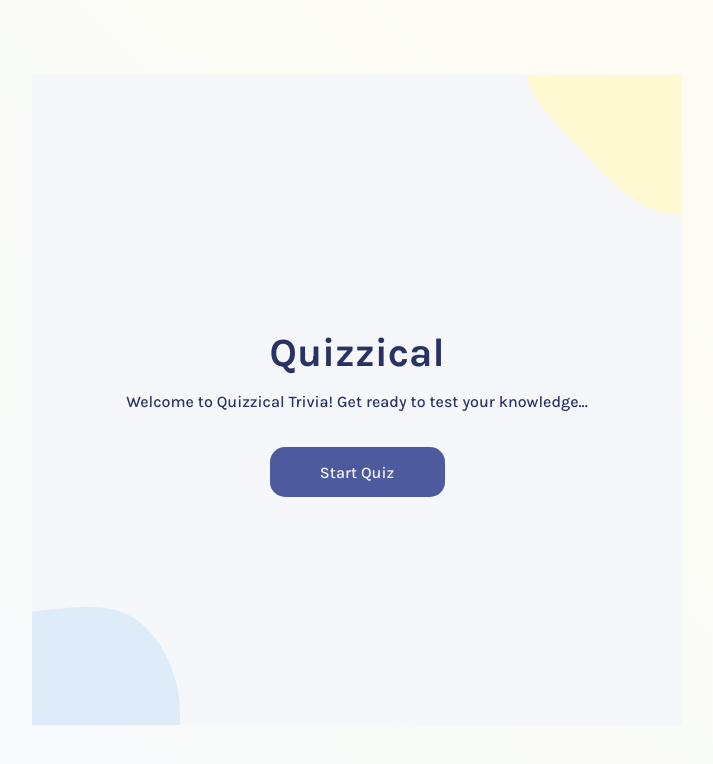
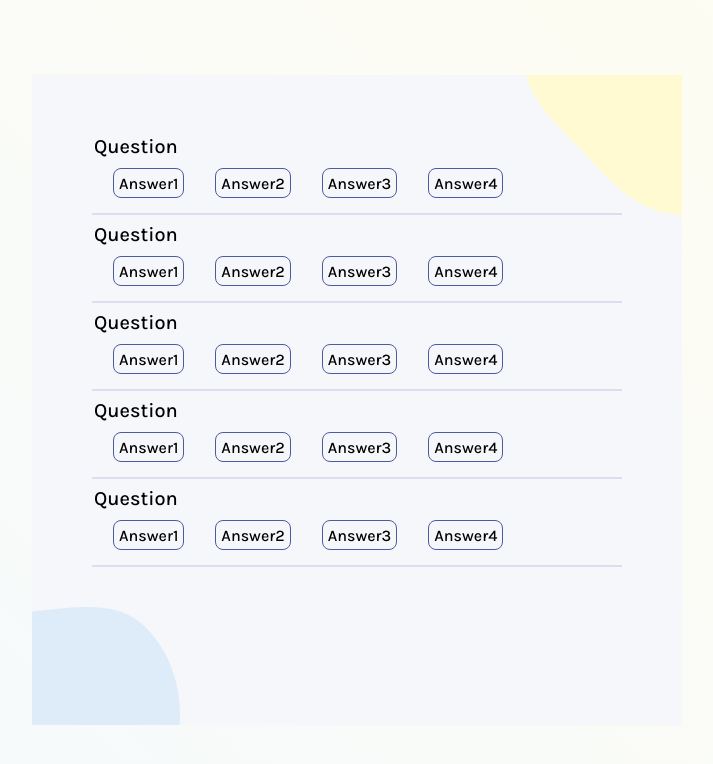
Before and after one commit to gummyworm03/quizzical-trivia-app, a React (Create React App) app: page / in a window 1280 px wide. Both pictures are taken after a click on the button "Start Quiz". Shown: the top 764 px of the page, without its empty margins (283-996 px from the left). Built offline with nearby package versions, Linux system fonts and the light colour scheme.

Commit message:
Add transition to quiz page and create quiz card component

```diff
--- a/package.json
+++ b/package.json
@@ -10,6 +10,7 @@
     "react": "^18.2.0",
     "react-dom": "^18.2.0",
     "react-scripts": "5.0.1",
+    "react-transition-group": "^4.4.5",
     "web-vitals": "^2.1.4"
   },
   "scripts": {
--- a/public/index.html
+++ b/public/index.html
@@ -24,6 +24,7 @@
       work correctly both with client-side routing and a non-root public URL.
       Learn how to configure a non-root public URL by running `npm run build`.
     -->
+
     <title>Quizzical</title>
   </head>
   <body>
--- a/src/App.js
+++ b/src/App.js
@@ -1,15 +1,19 @@
 import React, { useState, useEffect } from 'react';
-import { nanoid } from 'nanoid'
+import { nanoid } from 'nanoid';
 import Welcome from './components/Welcome';
 import QuizPage from './components/QuizPage';
 
 export default function App() {
   const [started, setStarted] = useState(false);
 
+  function startQuiz() {
+    setStarted(true);
+  }
+
   return (
     <div className="App">
-      <Welcome />
-      {started &&<QuizPage />}
+      <Welcome startQuiz={startQuiz}/>
+      {started &&<QuizPage started={started}/>}
     </div>
   );
 }
--- a/src/components/QuizCard.js
+++ b/src/components/QuizCard.js
@@ -0,0 +1,39 @@
+import React, { useState } from 'react';
+import '../styles.css';
+
+
+export default function QuizCard(props) {
+    return (
+        <main className='quiz-card'>
+            <fieldset>
+                <legend>Question</legend>
+
+                <input
+                    type="radio"
+                    name="answer1"
+                />
+                <label htmlFor="answer1">Answer1</label>
+
+                <input
+                    type="radio"
+                    name="answer2"
+                />
+                <label htmlFor="answer2">Answer2</label>
+
+                <input
+                    type="radio"
+                    name="amswer3"
+                />
+                <label htmlFor="answer3">Answer3</label>
+
+                <input
+                    type="radio"
+                    name="amswer4"
+                />
+                <label htmlFor="answer4">Answer4</label>
+
+            </fieldset>
+            <hr />
+        </main>
+    )
+}
--- a/src/components/QuizPage.js
+++ b/src/components/QuizPage.js
@@ -1,8 +1,16 @@
 import React, { useState } from 'react';
 import '../styles.css';
+import QuizCard from './QuizCard';
 
-export default function QuizPage() {
+
+export default function QuizPage(props) {
     return (
-        <main className='quiz-page'>Quiz Page</main>
+        <main className={props.started ? "quiz-page fade-in" : "quiz-page"}>
+            <QuizCard />
+            <QuizCard />
+            <QuizCard />
+            <QuizCard />
+            <QuizCard />
+        </main>
     )
 }
--- a/src/components/Welcome.js
+++ b/src/components/Welcome.js
@@ -1,12 +1,14 @@
 import React, { useState } from 'react';
 import '../styles.css';
 
-export default function Welcome() {
+export default function Welcome(props) {
     return (
         <main className='welcome-page'>
             <h1 className='title'>Quizzical</h1>
             <p className='description'>Welcome to Quizzical Trivia! Get ready to test your knowledge...</p>
-            <button className='start-button'>Start Quiz</button>
+            <button className='start-button' onClick={props.startQuiz}>
+                Start Quiz
+            </button>
         </main>
     )
 }
--- a/src/styles.css
+++ b/src/styles.css
@@ -49,10 +49,6 @@ button:focus {
 
 }
 
-.quiz-page {
-
-}
-
 .start-button {
     height: 50px;
     width: 175px;
@@ -76,3 +72,51 @@ button:focus {
     margin-bottom: 0;
     font-size: 40px;
 }
+
+.quiz-page.fade-in {
+    animation: fadeIn 1s;
+}
+
+@keyframes fadeIn {
+    0% {
+      opacity: 0;
+    }
+    100% {
+      opacity: 1;
+    }
+  }
+
+.quiz-page {
+    padding: 60px;
+}
+
+fieldset {
+    margin: 0;
+    padding: 0;
+    border: none;
+    margin-bottom: 15px;
+  }
+
+legend {
+    font-size: 20px;
+    margin-bottom: 10px;
+  }
+
+  label {
+    margin-right: 10px;
+    display: inline-block;
+    min-width: 70px;
+    height: 30px;
+    border: .8px solid #4D5B9E;
+    border-radius: 8px;
+    padding: 5px;
+  }
+
+  input {
+    visibility: hidden;
+}
+
+hr {
+    border: .05rem solid #DBDEF0;
+
+}
```
Also changed, not shown: 1 other file (tests, documents, lock files or other folders).
